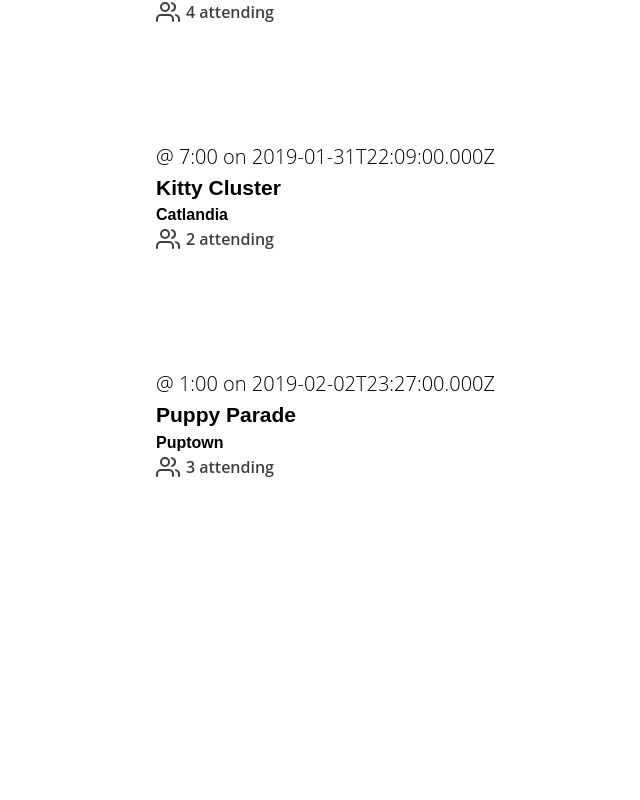
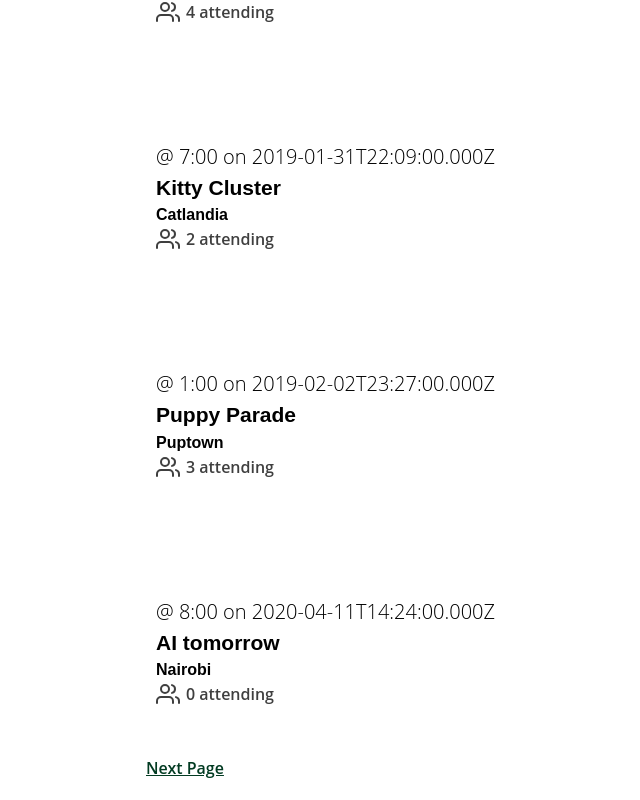
Before and after one commit to Adhiambo-Cynthia/Event-Manager, a Vue app: page / in a window 1280 px wide. Shown: the part 308-1108 px from the top of the page, without its empty margins (274-914 px from the left). Before the commit the page ends 881 px from the top, so only its background shows below. Built offline with nearby package versions, Linux system fonts and the light colour scheme; data requests are answered from the project's data file.

Commit message:
pagination, post api call

```diff
--- a/db.json
+++ b/db.json
@@ -83,6 +83,160 @@
           "name": "Mary Gordon"
         }
       ]
+    },
+    {
+      "id": 1895827,
+      "user": {
+        "id": "10021",
+        "name": "Cynthia Adhiambo"
+      },
+      "category": "Technology and science",
+      "organizer": {
+        "id": "10021",
+        "name": "Cynthia Adhiambo"
+      },
+      "title": "AI tomorrow",
+      "description": "",
+      "location": "Nairobi",
+      "date": "2020-04-11T14:24:00.000Z",
+      "time": "8:00",
+      "attendees": []
+    },
+    {
+      "id": 5,
+      "user": {
+        "id": "123rot",
+        "name": "Mike Gatanga"
+      },
+      "title": "Vue Users Group",
+      "date": "Nov 12 2018",
+      "time": "12:00",
+      "location": "132 N Magnolia Street, Orlando, Florida",
+      "description": "We're going to clean up this park.",
+      "organizer": "Adam Jahr",
+      "category": "nature",
+      "attendees": [
+        {
+          "id": "ghi789",
+          "name": "Beth Swanson"
+        },
+        {
+          "id": "jkl101",
+          "name": "Mary Gordon"
+        }
+      ]
+    },
+    {
+      "id": 6,
+      "user": {
+        "id": "abc176",
+        "name": "Ezra"
+      },
+      "title": "Orlando Dev Meetup",
+      "date": "Dec 2 2018",
+      "time": "12:00",
+      "location": "132 N Magnolia Street, Orlando, Florida",
+      "description": "Help animals find new homes.",
+      "organizer": "Gregg Pollack",
+      "category": "animal welfare",
+      "attendees": [
+        {
+          "id": "abc123",
+          "name": "Adam Jahr"
+        },
+        {
+          "id": "ghi789",
+          "name": "Beth Swanson"
+        },
+        {
+          "id": "jkl101",
+          "name": "Mary Gordon"
+        }
+      ]
+    },
+    {
+      "id": 7,
+      "user": {
+        "id": "aetc123",
+        "name": "Every"
+      },
+      "title": "Yoga Class",
+      "date": "Aug 28 2018",
+      "time": "10:00",
+      "location": "Daytona Beach",
+      "description": "Let's clean up this beach.",
+      "organizer": "Adam Jahr",
+      "category": "sustainability",
+      "attendees": [
+        {
+          "id": "abc123",
+          "name": "Adam Jahr"
+        },
+        {
+          "id": "def456",
+          "name": "Gregg Pollack"
+        },
+        {
+          "id": "ghi789",
+          "name": "Beth Swanson"
+        },
+        {
+          "id": "jkl101",
+          "name": "Mary Gordon"
+        }
+      ]
+    },
+    {
+      "id": 8,
+      "user": {
+        "id": "kuj878",
+        "name": "Suzan"
+      },
+      "title": "Breathing Meditation",
+      "date": "Nov 12 2018",
+      "time": "12:00",
+      "location": "132 N Magnolia Street, Orlando, Florida",
+      "description": "We're going to clean up this park.",
+      "organizer": "Adam Jahr",
+      "category": "nature",
+      "attendees": [
+        {
+          "id": "ghi789",
+          "name": "Beth Swanson"
+        },
+        {
+          "id": "jkl101",
+          "name": "Mary Gordon"
+        }
+      ]
+    },
+    {
+      "id": 9,
+      "user": {
+        "id": "abc876",
+        "name": "Faith Lema"
+      },
+      "title": "Dancing Class",
+      "date": "Dec 2 2018",
+      "time": "12:00",
+      "location": "132 N Magnolia Street, Orlando, Florida",
+      "description": "Help animals find new homes.",
+      "organizer": "Gregg Pollack",
+      "category": "animal welfare",
+      "attendees": [
+        {
+          "id": "abc123",
+          "name": "Adam Jahr"
+        },
+        {
+          "id": "ghi789",
+          "name": "Beth Swanson"
+        },
+        {
+          "id": "jkl101",
+          "name": "Mary Gordon"
+        }
+      ]
     }
   ]
 }
--- a/package.json
+++ b/package.json
@@ -13,6 +13,7 @@
     "lodash": "^4.17.15",
     "vue": "^2.6.11",
     "vue-router": "^3.1.6",
+    "vuejs-datepicker": "^1.6.2",
     "vuex": "^3.1.3"
   },
   "devDependencies": {
--- a/src/App.vue
+++ b/src/App.vue
@@ -1,7 +1,7 @@
 <template>
   <div id="app">
     <navbar />
-    <router-view />
+    <router-view :key="$route.fullPath" />
   </div>
 </template>
 
--- a/src/services/EventServices.js
+++ b/src/services/EventServices.js
@@ -1,19 +1,22 @@
-import axios from 'axios'
+import axios from "axios";
 
 const apiClient = axios.create({
-      baseURL: `http://localhost:3000`,
-      withCredentials: false, // This is the default
-      headers: {
+  baseURL: `http://localhost:3000`,
+  withCredentials: false, // This is the default
+  headers: {
     Accept: "application/json",
-        'Content-Type': 'application/json'
-      }
-    })
+    "Content-Type": "application/json"
+  }
+});
 
 export default {
-  getEvents() {
-    return apiClient.get("/events");
+  getEvents(perPage, page) {
+    return apiClient.get("/events?_limit=" + perPage + "&_page=" + page);
   },
   getEvent(id) {
-    return apiClient.get("/events" + id);
+    return apiClient.get("/events/" + id);
+  },
+  postEvent(event){
+    return apiClient.post("/events", event)
   }
-    }
+};
--- a/src/store/index.js
+++ b/src/store/index.js
@@ -1,11 +1,50 @@
 import Vue from "vue";
 import Vuex from "vuex";
+import EventServices from "@/services/EventServices.js";
 
 Vue.use(Vuex);
 
 export default new Vuex.Store({
-  state: {},
-  mutations: {},
-  actions: {},
+  state: {
+    user: {
+      id: "10021",
+      name: "Cynthia Adhiambo"
+    },
+    categories: [
+      "Technology and science",
+      "Food and nutrition",
+      "Bussiness and Entrepreneurship"
+    ],
+    events: []
+  },
+  getters: {
+    totalusers: state => {
+      return state.users.length;
+    }
+  },
+  mutations: {
+    ADD_EVENT: (state, event) => {
+      state.events.push(event);
+    },
+    SET_EVENTS: (state, events) => {
+      state.events = events;
+    }
+  },
+  actions: {
+    createEvent: ({ commit }, event) => {
+      return EventServices.postEvent(event).then(() =>
+        commit("ADD_EVENT", event)
+      );
+    },
+    fetchEvents({ commit }, { perPage, page }) {
+      EventServices.getEvents(perPage, page)
+        .then(response => {
+          commit("SET_EVENTS", response.data);
+        })
+        .catch(error => {
+          console.log("There was an error:", error.response); // Logs out the error
+        });
+    }
+  },
   modules: {}
 });
--- a/src/views/Create.vue
+++ b/src/views/Create.vue
@@ -1,5 +1,117 @@
 <template>
   <div class="about">
-    <h1>This is an about page</h1>
+    <h2>Create an Event {{ user.name }}</h2>
+    <!-- <p>Total users {{ totaluserss }}</p> -->
+    <form @submit.prevent="createEvent">
+      <label>Select a category</label>
+      <select v-model="event.category">
+        <option v-for="cat in categories" :key="cat">{{ cat }}</option>
+      </select>
+      <h3>Name and describe your event</h3>
+      <div class="field">
+        <label>Title</label>
+        <input
+          v-model="event.title"
+          type="text"
+          placeholder="Add an event title"
+        />
+      </div>
+      <div class="field">
+        <label>Description</label>
+        <input
+          v-model="event.description"
+          type="text"
+          placeholder="Add a description"
+        />
+      </div>
+      <h3>Where is your event?</h3>
+      <div class="field">
+        <label>Location</label>
+        <input
+          v-model="event.location"
+          type="text"
+          placeholder="Add a location"
+        />
+      </div>
+      <h3>When is your event?</h3>
+      <div class="field">
+        <label>Date</label>
+        <datepicker v-model="event.date" placeholder="Select a date" />
+      </div>
+      <div class="field">
+        <label>Select a time</label>
+        <select v-model="event.time">
+          <option v-for="time in times" :key="time">{{ time }}</option>
+        </select>
+      </div>
+      <input type="submit" class="button -fill-gradient" value="Submit" />
+    </form>
   </div>
 </template>
+
+<script>
+import { mapState } from "vuex";
+import Datepicker from "vuejs-datepicker";
+export default {
+  components: {
+    Datepicker
+  },
+  data() {
+    const times = [];
+    for (let i = 1; i <= 24; i++) {
+      times.push(i + ":00");
+    }
+    return {
+      times: times,
+      event: this.createFreshEvent()
+    };
+  },
+  computed: {
+    // totaluserss() {
+    //   return this.$store.getters.totalusers;
+    // },
+    ...mapState({ user: "user", categories: "categories" })
+    // {
+    //   user() {
+    //     return this.$store.state.user;
+    //   }
+    // }
+  },
+  methods: {
+    createEvent() {
+      this.$store
+        .dispatch("createEvent", this.event)
+        .then(() => {
+          this.$router.push({
+            name: "show_event",
+            params: { id: this.event.id }
+          });
+          this.event = this.createFreshEvent();
+        })
+        .catch(() => console.log("There was a problem creating your Event"));
+    },
+    createFreshEvent() {
+      const user = this.$store.state.user;
+      const id = Math.floor(Math.random() * 10000000);
+      return {
+        id: id,
+        user: user,
+        category: "",
+        organizer: user,
+        title: "",
+        description: "",
+        location: "",
+        date: "",
+        time: "",
+        attendees: []
+      };
+    }
+  }
+};
+</script>
+
+<style scoped>
+.field {
+  margin-bottom: 24px;
+}
+</style>
--- a/src/views/Events.vue
+++ b/src/views/Events.vue
@@ -2,32 +2,38 @@
   <div class="events">
     <h1>Events Listing</h1>
     <EventCard v-for="event in events" :key="event.id" :event="event" />
+    <template v-if="page != 1">
+      <router-link
+        :to="{ name: 'Events', query: { page: page - 1 } }"
+        rel="prev"
+        >Prev Page</router-link
+      > |
+    </template>
+    <router-link :to="{ name: 'Events', query: { page: page + 1 } }"
+    rel="next"
+      >Next Page</router-link
+    >
   </div>
 </template>
 
 <script>
 // @ is an alias to /src
 import EventCard from "@/components/EventCard.vue";
-import EventServices from "@/services/EventServices.js";
+import { mapState } from "vuex";
 
 export default {
   name: "Events",
   components: {
     EventCard
   },
-  data() {
-    return {
-      events: []
-    };
+  created() {
+    this.$store.dispatch("fetchEvents", { perPage: 4, page: this.page });
   },
-  created() {
-    EventServices.getEvents()
-      .then(response => {
-        this.events = response.data;
-      })
-      .catch(error => {
-        console.log("There was an error:", error.response); // Logs out the error
-      });
+  computed: {
+    page() {
+      return parseInt(this.$route.query.page) || 1;
+    },
+    ...mapState(["events"])
   }
 };
 </script>
--- a/src/views/ShowEvent.vue
+++ b/src/views/ShowEvent.vue
@@ -4,7 +4,7 @@
     <div class="event-header">
       <span class="eyebrow">@{{ event.time }} on {{ event.date }}</span>
       <h1 class="title">{{ event.title }}</h1>
-      <h5>Organized by {{ event.organizer }}</h5>
+      <h5>Organized by {{ event.organizer ? event.organizer.name : "" }}</h5>
       <h5>Category: {{ event.category }}</h5>
     </div>
     <BaseIcon name="map"><h2>Location</h2></BaseIcon>
@@ -41,7 +41,7 @@
     };
   },
   created() {
-    EventServices.getEvent(this.$data.id)
+    EventServices.getEvent(parseInt(this.id))
       .then(response => {
         this.event = response.data;
       })
```
Also changed, not shown: 1 other file (tests, documents, lock files or other folders).
